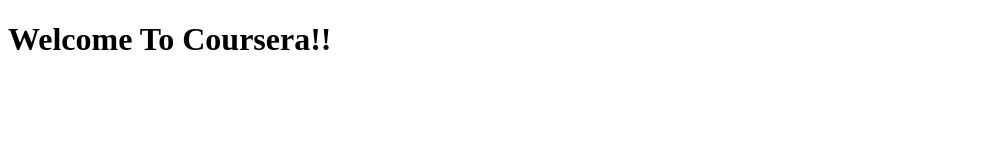
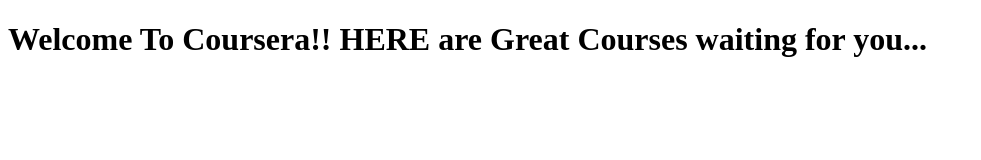
Before and after one commit to riya-tarika/WEB_COURSERA, a plain HTML site: page index.html in a window 1280 px wide. Shown: the whole page, without its empty margins (0-981 px from the left). Drawn offline with Linux system fonts and the light colour scheme.

Commit message:
small addition

```diff
--- a/index.html
+++ b/index.html
@@ -4,6 +4,6 @@
 	<title>Hello Coursera!!</title>
 </head>
 <body>
-<h1>Welcome To Coursera!!</h1>
+<h1>Welcome To Coursera!! HERE are Great Courses waiting for you...</h1>
 </body>
 </html>
```
